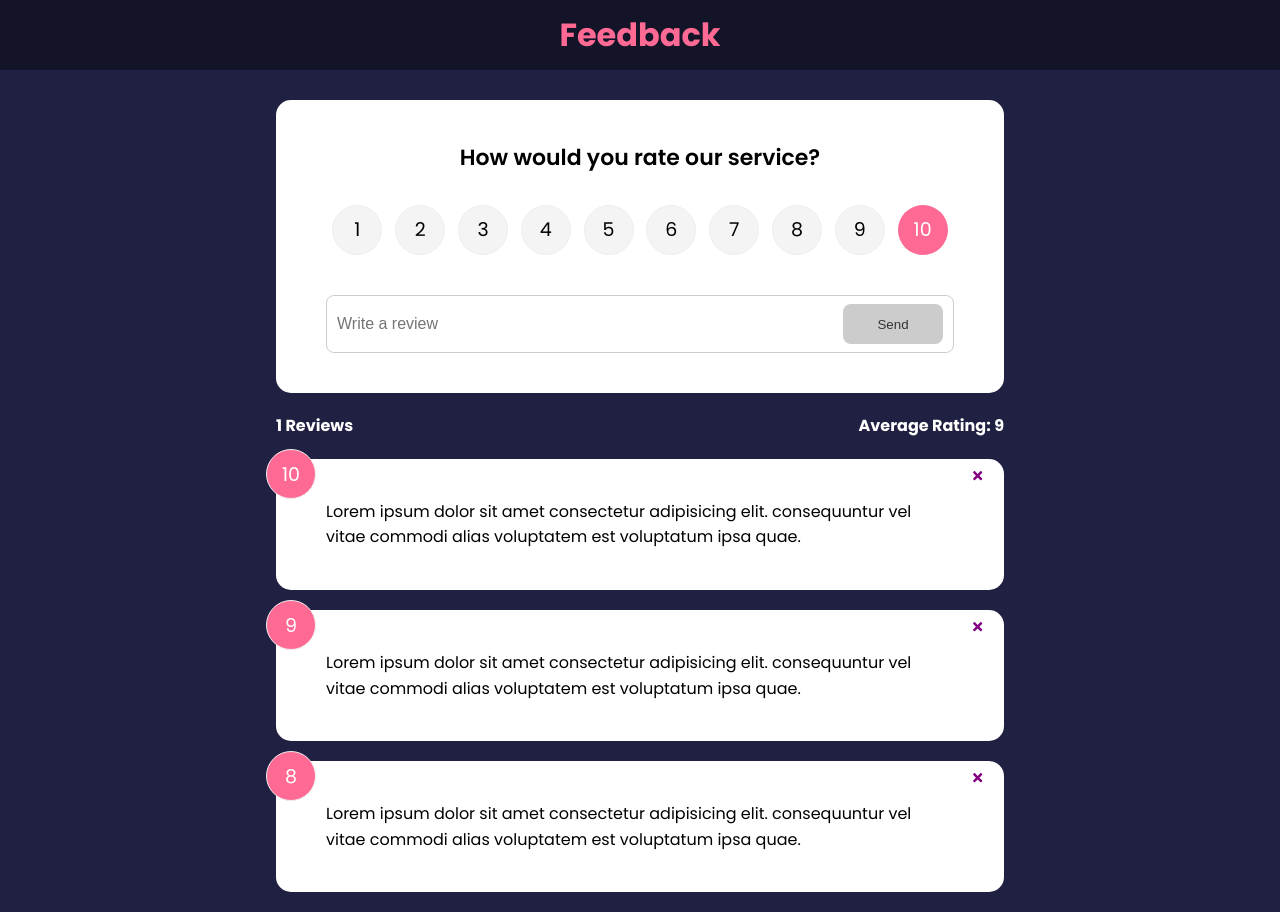
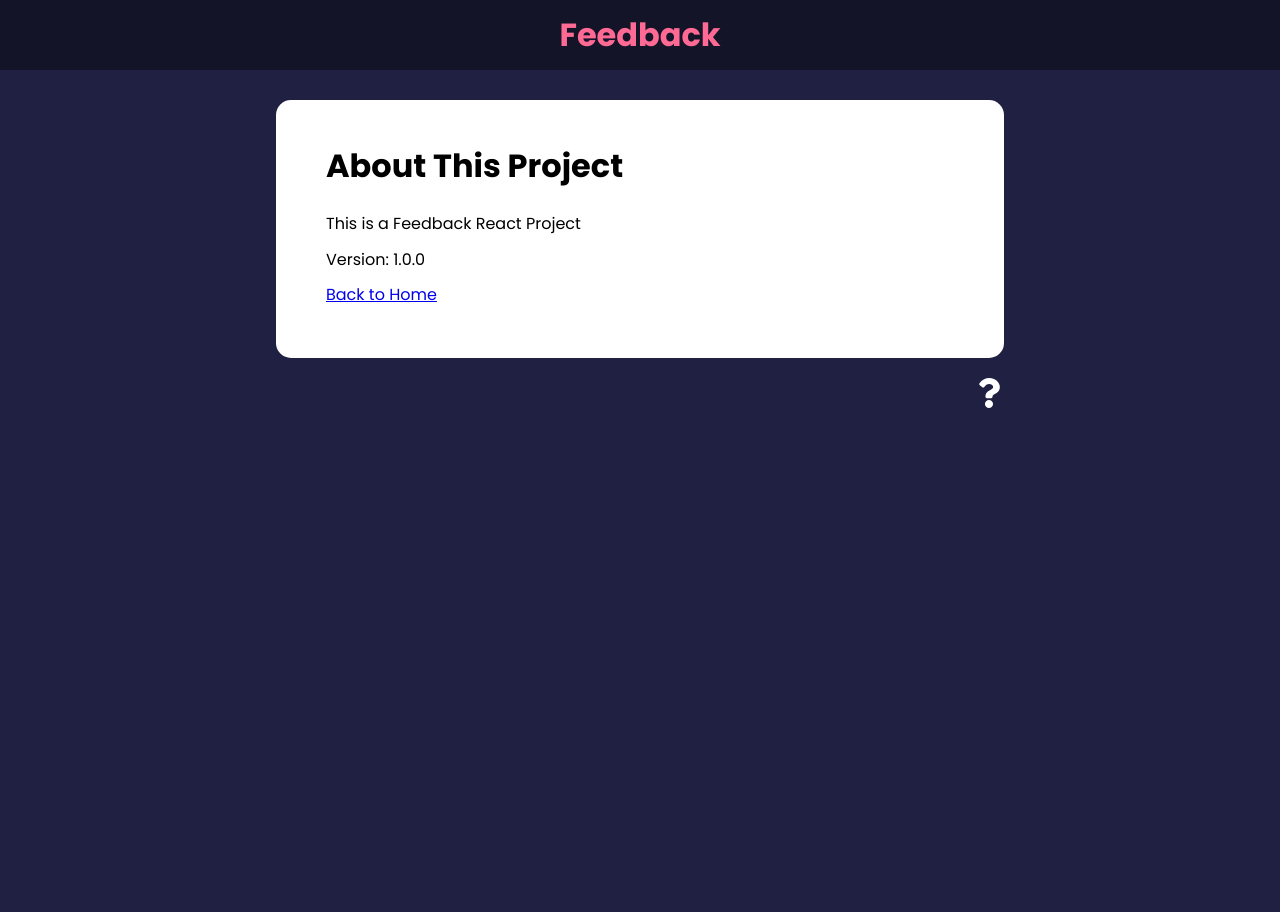
Before and after one commit to Junyili1/feedback, a React (Create React App) app: page /about in a window 1280 px wide. After the commit the page ends 800 px from the top, so only its background shows below. Built offline with nearby package versions, Linux system fonts and the light colour scheme; the HTML template or start-up script is replaced by a standard one.

Commit message:
added about page

```diff
--- a/package.json
+++ b/package.json
@@ -10,6 +10,7 @@
     "react": "^18.2.0",
     "react-dom": "^18.2.0",
     "react-icons": "^4.4.0",
+    "react-router-dom": "^6.3.0",
     "react-scripts": "5.0.1",
     "uuid": "^8.3.2",
     "web-vitals": "^2.1.4"
--- a/src/App.js
+++ b/src/App.js
@@ -1,10 +1,13 @@
 import { v4 as uuidv4 } from "uuid";
+import { BrowserRouter as Router, Route, Routes } from "react-router-dom";
 import { useState } from "react";
 import Header from "./components/Header";
 import FeedbackList from "./components/FeedbackList";
 import FeedbackData from "./data/FeedbackData";
 import FeedbackStats from "./components/FeedbackStats";
 import FeedbackForm from "./components/FeedbackForm";
+import AboutPage from "./pages/AboutPage";
+import AboutIconLink from "./components/AboutIconLink";
 
 function App() {
   const [feedback, setFeedback] = useState(FeedbackData);
@@ -22,15 +25,30 @@
   };
 
   return (
-    <>
+    <Router>
       <Header />
 
       <div className="container">
-        <FeedbackForm handleAdd={addFeedback} />
-        <FeedbackStats feedback={feedback} />
-        <FeedbackList feedback={feedback} handleDelete={deleteFeedback} />
+        <Routes>
+          <Route
+            exact
+            path="/"
+            element={
+              <>
+                <FeedbackForm handleAdd={addFeedback} />
+                <FeedbackStats feedback={feedback} />
+                <FeedbackList
+                  feedback={feedback}
+                  handleDelete={deleteFeedback}
+                />
+              </>
+            }
+          ></Route>
+          <Route path="/about" element={<AboutPage />} />
+        </Routes>
+        <AboutIconLink />
       </div>
-    </>
+    </Router>
   );
 }
 
--- /dev/null
+++ b/src/components/AboutIconLink.jsx
@@ -0,0 +1,14 @@
+import { FaQuestion } from "react-icons/fa";
+import { Link } from "react-router-dom";
+
+function AboutIconLink() {
+  return (
+    <div className="about-link">
+      <Link to="/about">
+        <FaQuestion size={30} />
+      </Link>
+    </div>
+  );
+}
+
+export default AboutIconLink;
--- /dev/null
+++ b/src/pages/AboutPage.jsx
@@ -0,0 +1,19 @@
+import Card from "../components/shared/Card";
+import { Link } from "react-router-dom";
+
+function AboutPage() {
+  return (
+    <Card>
+      <div className="about">
+        <h1>About This Project</h1>
+        <p>This is a Feedback React Project</p>
+        <p>Version: 1.0.0</p>
+        <p>
+          <Link to="/">Back to Home</Link>
+        </p>
+      </div>
+    </Card>
+  );
+}
+
+export default AboutPage;
```
Also changed, not shown: 1 other file (tests, documents, lock files or other folders).
